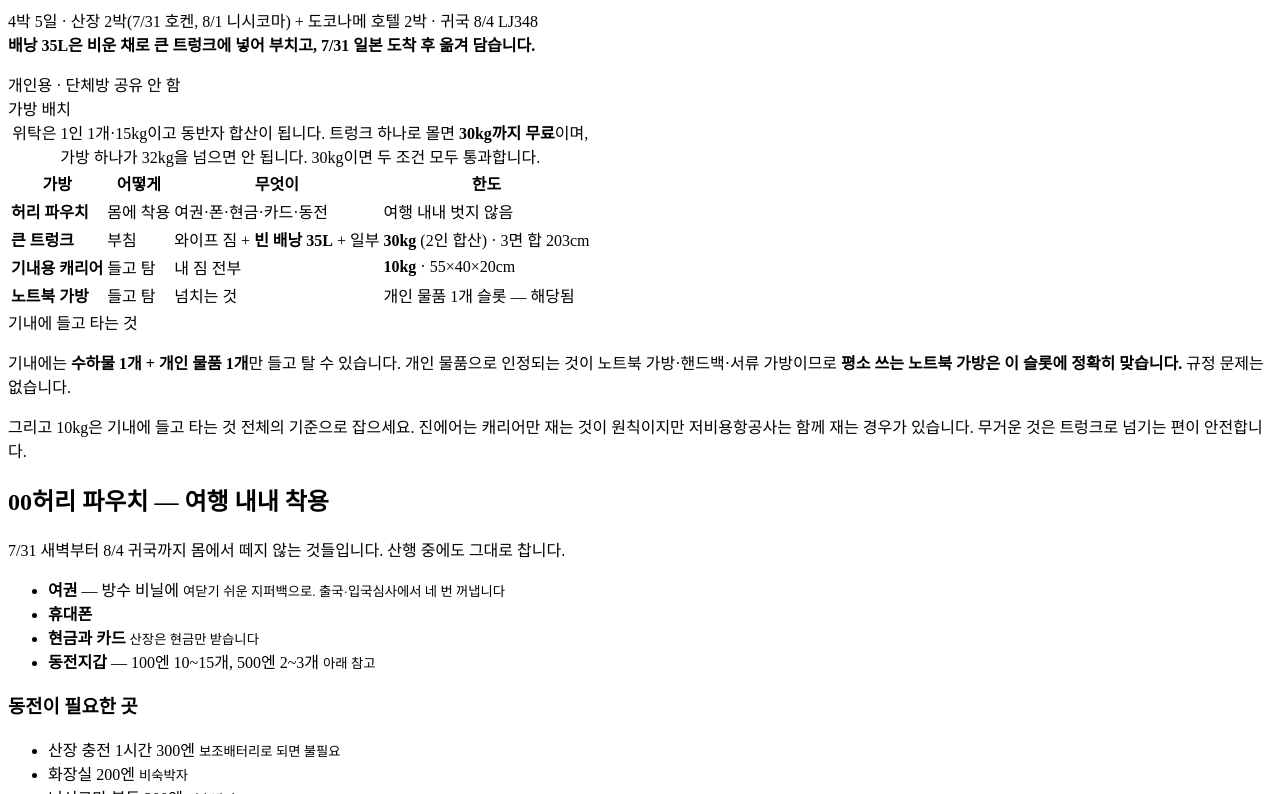
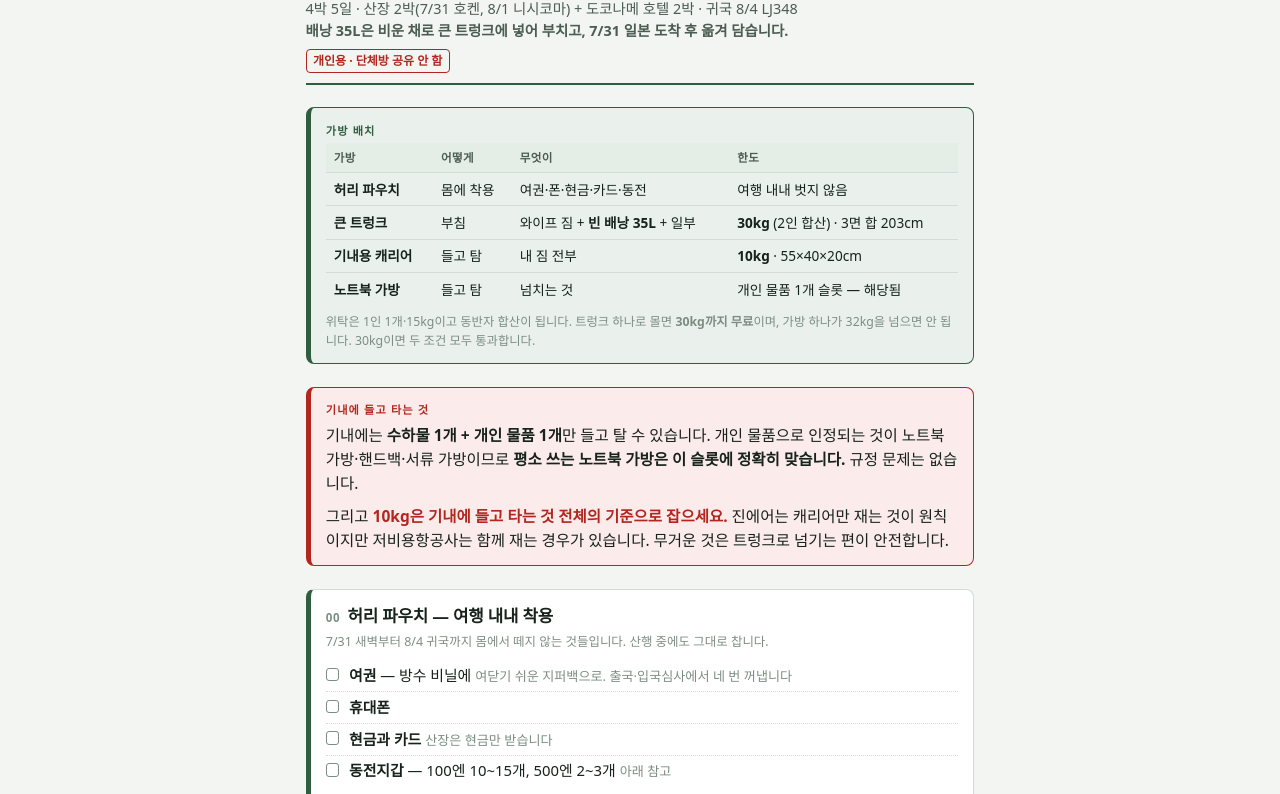
Before and after one commit to shkim-shk/alps-2026, a plain HTML site: page packing.html in a window 1280 px wide. Shown: the part 113-907 px from the top of the page. Drawn offline with Linux system fonts and the light colour scheme.

Commit message:
CSS 누락 수정

```diff
--- a/packing.html
+++ b/packing.html
@@ -7,7 +7,102 @@
 <title>짐싸기 체크리스트 · 김석현 개인용</title>
 </head>
 <body>
+<style>
+  :root {
+    --accent:#2f5d3f; --tr:#8a5f2a; --cab:#1552a3; --bp:#6b4a86; --alert:#b3261e;
+    --ink:#16221b; --ink-2:#4b5c51; --ink-3:#7d8d83;
+    --paper:#f2f5f2; --card:#ffffff; --line:#d3ddd6; --band:#e5ede7;
+    --alert-bg:#fbeceb; --ok-bg:#eaf1ec;
+  }
+  @media (prefers-color-scheme: dark) {
+    :root { --accent:#7cc295; --tr:#cf9f5c; --cab:#79aeee; --bp:#b795d8; --alert:#f08379;
+      --ink:#e6efe9; --ink-2:#a6b7ac; --ink-3:#7e8f85;
+      --paper:#0d1410; --card:#16211a; --line:#293a30; --band:#1c2a22;
+      --alert-bg:#2c1a19; --ok-bg:#152720; }
+  }
+  :root[data-theme="dark"] {
+    --accent:#7cc295; --tr:#cf9f5c; --cab:#79aeee; --bp:#b795d8; --alert:#f08379;
+    --ink:#e6efe9; --ink-2:#a6b7ac; --ink-3:#7e8f85;
+    --paper:#0d1410; --card:#16211a; --line:#293a30; --band:#1c2a22;
+    --alert-bg:#2c1a19; --ok-bg:#152720;
+  }
+  :root[data-theme="light"] {
+    --accent:#2f5d3f; --tr:#8a5f2a; --cab:#1552a3; --bp:#6b4a86; --alert:#b3261e;
+    --ink:#16221b; --ink-2:#4b5c51; --ink-3:#7d8d83;
+    --paper:#f2f5f2; --card:#ffffff; --line:#d3ddd6; --band:#e5ede7;
+    --alert-bg:#fbeceb; --ok-bg:#eaf1ec;
+  }
+  * { box-sizing:border-box; }
+  body { margin:0; background:var(--paper); color:var(--ink);
+    font-family:Pretendard,"Apple SD Gothic Neo","Noto Sans KR","Malgun Gothic",system-ui,sans-serif;
+    font-size:15.5px; line-height:1.55; font-variant-numeric:tabular-nums;
+    -webkit-text-size-adjust:100%; }
+  .wrap { max-width:44rem; margin:0 auto; padding:2.2rem 1.1rem 4rem;
+          display:flex; flex-direction:column; gap:1.4rem; }
 
+  header { border-bottom:2px solid var(--accent); padding-bottom:.6rem; }
+  .eyebrow { font-size:.71rem; font-weight:800; letter-spacing:.15em;
+             text-transform:uppercase; color:var(--accent); }
+  h1 { margin:.35rem 0 .4rem; font-size:clamp(1.35rem,5vw,1.85rem);
+       font-weight:800; letter-spacing:-.02em; }
+  .sub { margin:0; color:var(--ink-2); font-size:.9rem; }
+  .private { display:inline-block; margin-top:.45rem; font-size:.75rem; font-weight:700;
+             color:var(--alert); border:1px solid var(--alert); border-radius:4px;
+             padding:.1rem .4rem; }
+
+  h2 { margin:0 0 .2rem; font-size:1.05rem; font-weight:800; letter-spacing:-.01em; }
+  h2 .n { font-size:.72rem; font-weight:800; color:var(--ink-3);
+          letter-spacing:.06em; margin-right:.45rem; }
+  h3 { margin:.9rem 0 .3rem; font-size:.88rem; font-weight:800; color:var(--ink-2);
+       letter-spacing:.02em; }
+  p { margin:0 0 .55rem; } p:last-child { margin-bottom:0; }
+
+  .box { background:var(--card); border:1px solid var(--line); border-radius:8px;
+         padding:.85rem .95rem; border-left:5px solid var(--c,var(--accent)); }
+  .box.tr { --c:var(--tr); } .box.cab { --c:var(--cab); } .box.bp { --c:var(--bp); }
+  .where { font-size:.78rem; color:var(--ink-3); margin-bottom:.55rem; }
+  .spec { font-size:.78rem; font-weight:700; color:var(--c,var(--accent)); margin-bottom:.5rem; }
+
+  ul.ck { list-style:none; margin:0; padding:0; }
+  ul.ck li { position:relative; padding:.24rem 0 .24rem 1.45rem;
+             border-bottom:1px dotted var(--line); font-size:.93rem; }
+  ul.ck li:last-child { border-bottom:none; }
+  ul.ck li::before { content:""; position:absolute; left:0; top:.5em;
+    width:.72rem; height:.72rem; border:1.5px solid var(--ink-3); border-radius:3px; }
+  ul.ck li small { color:var(--ink-3); font-size:.82rem; }
+  ul.ck li .q { color:var(--tr); font-weight:700; }
+  ul.ck.two { column-count:2; column-gap:1.4rem; }
+  ul.ck.two li { break-inside:avoid; }
+  ul.plain { margin:0; padding-left:1.1rem; font-size:.9rem; }
+  ul.plain li { margin-bottom:.2rem; }
+
+  .warn { background:var(--alert-bg); border:1px solid var(--alert); border-left-width:5px;
+          border-radius:8px; padding:.85rem .95rem; }
+  .warn .tag, .rev .tag, .must .tag { display:block; font-size:.7rem; font-weight:800;
+          letter-spacing:.1em; text-transform:uppercase; margin-bottom:.25rem; }
+  .warn .tag { color:var(--alert); }
+  .must { background:var(--ok-bg); border:1px solid var(--accent); border-left-width:5px;
+          border-radius:8px; padding:.85rem .95rem; }
+  .must .tag { color:var(--accent); }
+  .rev { background:var(--card); border:1px dashed var(--tr); border-radius:8px;
+         padding:.85rem .95rem; }
+  .rev .tag { color:var(--tr); }
+
+  .scroll { overflow-x:auto; }
+  table { border-collapse:collapse; width:100%; font-size:.85rem; }
+  th, td { text-align:left; padding:.35rem .5rem; border-bottom:1px solid var(--line);
+           vertical-align:top; }
+  thead th { background:var(--band); font-size:.72rem; font-weight:800;
+             letter-spacing:.04em; color:var(--ink-2); white-space:nowrap; }
+  tbody tr:last-child td { border-bottom:none; }
+  caption { caption-side:bottom; text-align:left; padding-top:.4rem;
+            font-size:.77rem; color:var(--ink-3); }
+
+  strong { font-weight:700; }
+  .hi { color:var(--alert); font-weight:700; }
+  footer { border-top:1px solid var(--line); padding-top:.85rem;
+           font-size:.78rem; color:var(--ink-3); }
+</style>
 
 <div class="wrap">
 
```
